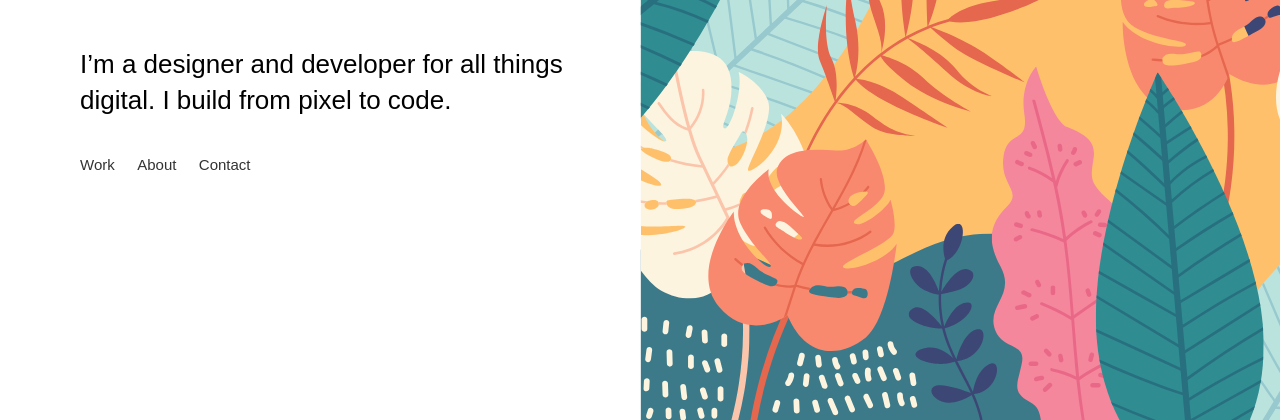
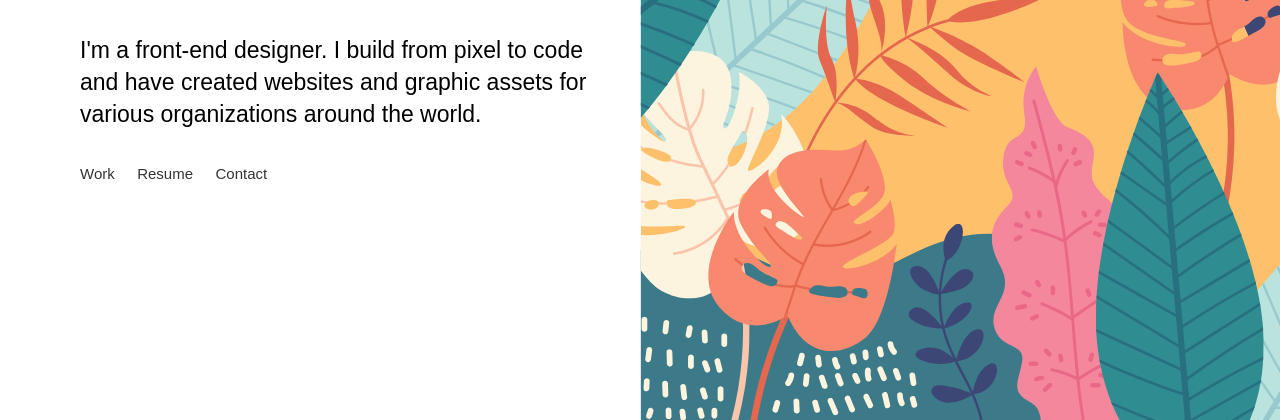
Before and after one commit to cindychangy/cindychang.io, a website with bundled scripts: page index.html in a window 1280 px wide. Shown: the part 380-800 px from the top of the page. Built offline with nearby package versions, Linux system fonts and the light colour scheme; a web font is replaced by a local one.

Commit message:
updated info

```diff
--- a/index.html
+++ b/index.html
@@ -12,10 +12,10 @@
   <section class="intro">
     <div class="intro__content">
       <h1>Hi. I'm Cindy.</h1>
-      <h2>I’m a designer and developer for all things digital. I build from pixel to code.</h2>
+      <h2>I'm a front-end designer. I build from pixel to code and have created websites and graphic assets for various organizations around the world. </h2>
       <ul>
         <li><a href="/work.html">Work</a></li>
-        <li><a href="/about.html">About</a></li>
+        <li><a href="dist/files/cindy-chang-resume.pdf">Resume</a></li>
         <li><a href="mailto:cindyisachang@gmail.com">Contact</a></li>
       </ul>
     </div>
--- a/src/sass/core/_type.scss
+++ b/src/sass/core/_type.scss
@@ -18,7 +18,7 @@ h4 {
 h2 {
   font-weight: 200;
   line-height: 1.4;
-  @include font-size(26);
+  @include font-size(23);
 }
 
 h3 {
```
Also changed, not shown: dist/about.61f4c280.html (added), dist/index.html, 4 other files.
